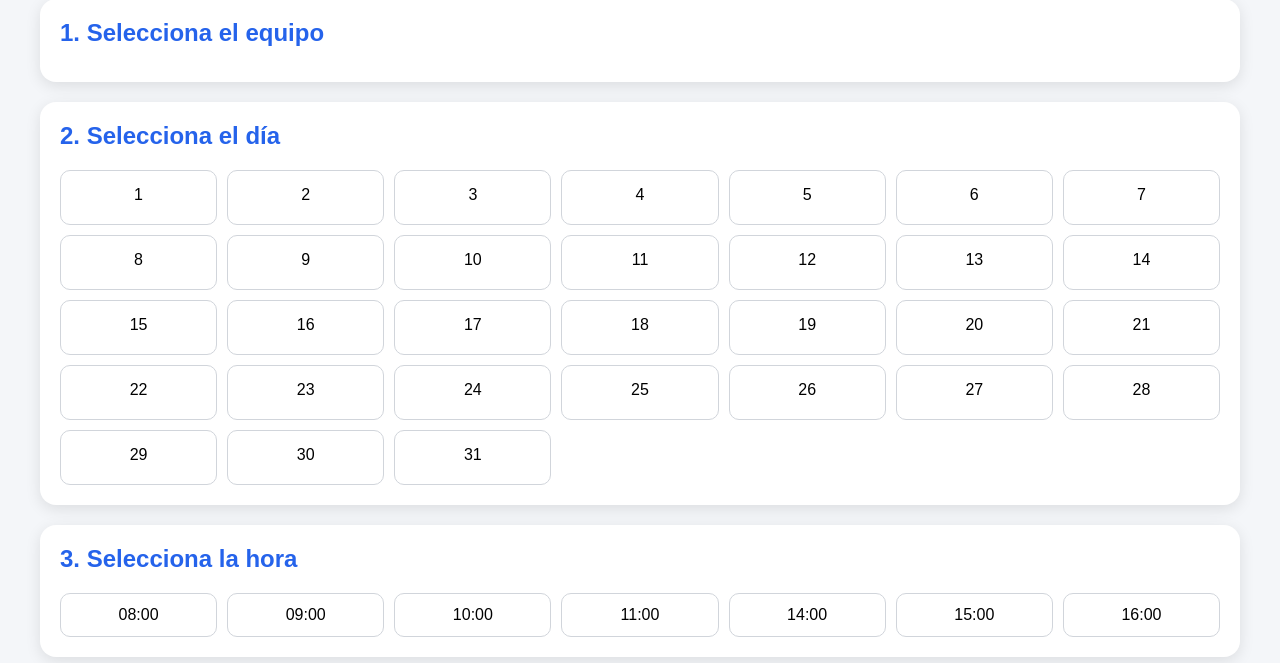
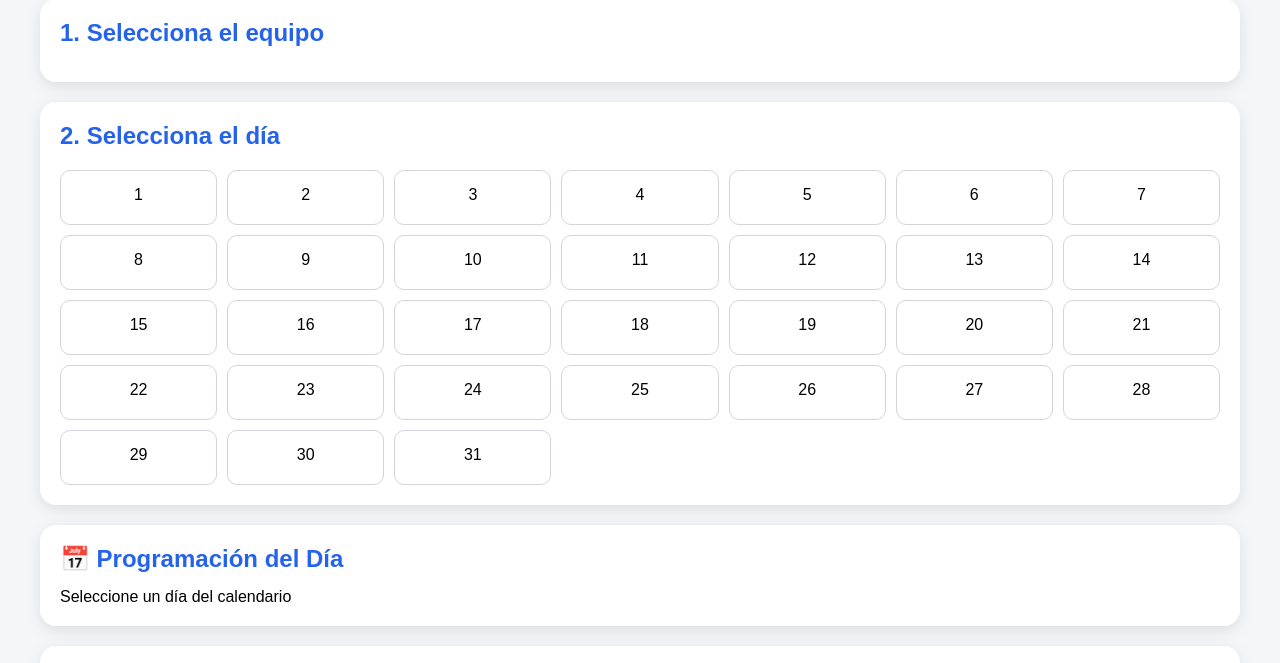
Before and after one commit to santi85227-hue/montacargas-api, a website: page agenda.html in a window 1280 px wide. Shown: the part 79-742 px from the top of the page. Drawn offline with Linux system fonts and the light colour scheme; no server answers.

Commit message:
Update agenda.html

```diff
--- a/agenda.html
+++ b/agenda.html
@@ -238,6 +238,12 @@ h1{
 
 <div class="calendar" id="calendar"></div>
 
+</div>
+<div class="card">
+    <h2>📅 Programación del Día</h2>
+    <div id="agendaDia">
+        Seleccione un día del calendario
+    </div>
 </div>
 
 <div class="card">
```
